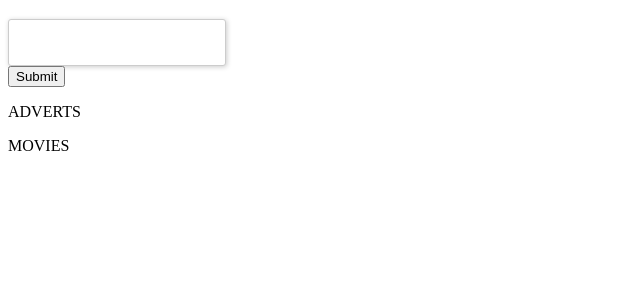
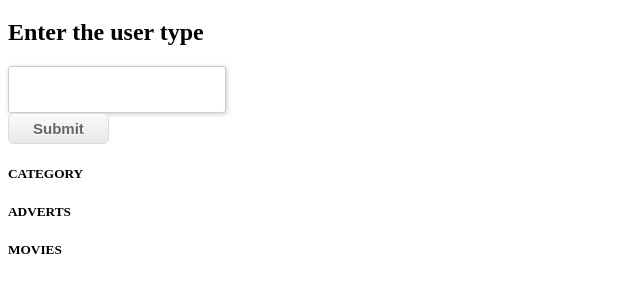
Before and after one commit to prathak07/VZHack, a plain HTML site: page index.html in a window 1280 px wide. Shown: the part 61-354 px from the top of the page, without its empty margins (0-640 px from the left). Drawn offline with nearby package versions, Linux system fonts and the light colour scheme.

Commit message:
Some changes in Layout

```diff
--- a/Movies.json
+++ b/Movies.json
@@ -15,5 +15,5 @@
     {
         "SCIFI": ["Interstellar","Back to the Future"],
         "Romantic": ["The Notebook","Walk to Remember"]
-    },
+    }
 }
--- a/index.html
+++ b/index.html
@@ -29,7 +29,7 @@
 			var adsValues = "";
 			for(i=0;i<ads.length;i++){
 				adsValues += ads[i];
-				adsValues += ", ";
+				adsValues += "<br>";
 			}
 			//alert(adsValues);
 			$("#ads").html(adsValues);
@@ -37,7 +37,7 @@
 			var movsValues = "";
 			for(i=0;i<movs.length;i++){
 				movsValues += movs[i];
-				movsValues += ", ";
+				movsValues += "<br>";
 			}
 			//alert(movsValues);
 			$("#movs").html(movsValues);
@@ -48,12 +48,14 @@
 
 <body>
 	<h1>ReKoMend</h1>
+	<h2>Enter the user type</h2>
 	<input type="text" id="Users" val="Enter User Name"><br>
-	<button>Submit</button>
+	<button class="myButton">Submit</button>
+	<h5>CATEGORY</h5>
 	<p id="cat"></p>
-	<p>ADVERTS</p>
+	<h5>ADVERTS</h5>
 	<p id="ads"></p>
-	<p>MOVIES</p>
+	<h5>MOVIES</h5>
 	<p id="movs"></p>
 </body>
 </html>
```
